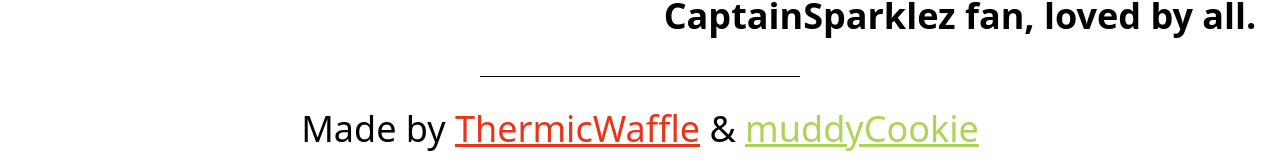
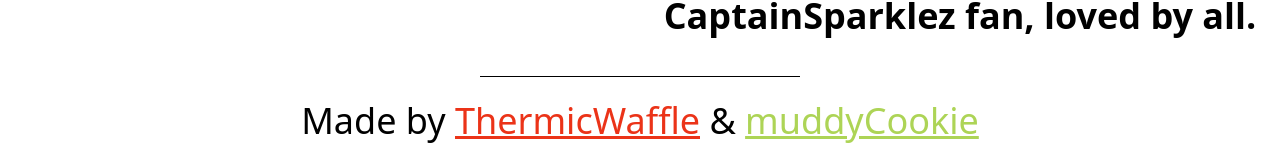
Before and after one commit to CapPack/website, a React (Vite) app: page / in a window 1280 px wide. Shown: the part 1656-1818 px from the top of the page. Built offline with nearby package versions, Linux system fonts and the light colour scheme.

Commit message:
Update Footer.tsx

```diff
--- a/src/components/Footer.tsx
+++ b/src/components/Footer.tsx
@@ -1,6 +1,6 @@
 const Footer = () => {
   return (
-    <div className="text-4xl text-center items-center m-8 pb-4">
+    <div className="text-4xl text-center items-center p-6">
       <p>
         Made by{" "}
         <a
```
